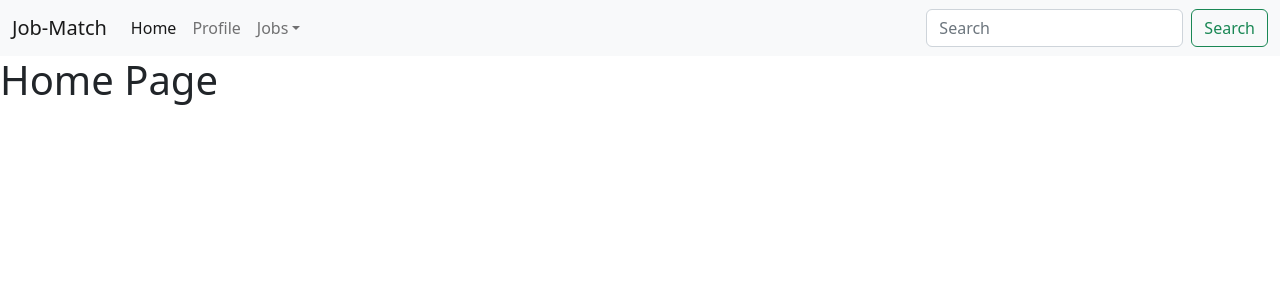
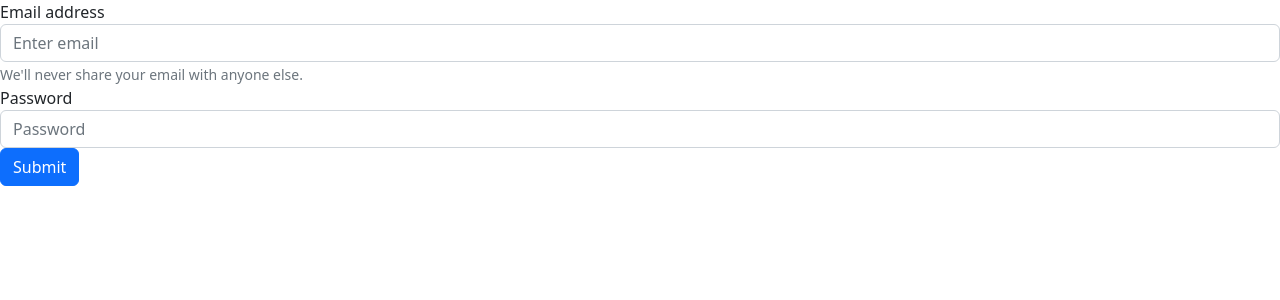
Before and after one commit to evanwalther1/Job-Match, a React (Vite) app: page / in a window 1280 px wide. Shown: the top 300 px of the page. Built offline with nearby package versions, Linux system fonts and the light colour scheme; the HTML template or start-up script is replaced by a standard one.

Commit message:
login page 1.0

```diff
--- a/src/App.tsx
+++ b/src/App.tsx
@@ -5,13 +5,14 @@ import { BrowserRouter, Routes, Route } from "react-router-dom";
 import Home from "./pages/Home";
 import Profile from "./pages/Profile";
 import JobSearch from "./pages/JobSearch";
+import LoginForm from "./components/LoginForm";
 const App = () => {
   return (
     <div>
       <>
         <BrowserRouter>
           <Routes>
-            <Route index element={<Home />} />
+            <Route index element={<LoginForm />} />
             <Route path="/home" element={<Home />} />
             <Route path="/profile" element={<Profile />} />
             <Route path="/jobsearch" element={<JobSearch />} />
--- a/src/components/LoginForm.tsx
+++ b/src/components/LoginForm.tsx
@@ -1,4 +1,5 @@
 import React from "react";
+import { Link } from "react-router-dom";
 
 const LoginForm = () => {
   return (
@@ -25,19 +26,9 @@ const LoginForm = () => {
           placeholder="Password"
         />
       </div>
-      <div className="form-check">
-        <input
-          type="checkbox"
-          className="form-check-input"
-          id="exampleCheck1"
-        />
-        <label className="form-check-label" htmlFor="exampleCheck1">
-          Check me out
-        </label>
-      </div>
-      <button type="submit" className="btn btn-primary">
+      <Link to="/home" className="btn btn-primary">
         Submit
-      </button>
+      </Link>
     </>
   );
 };
```
